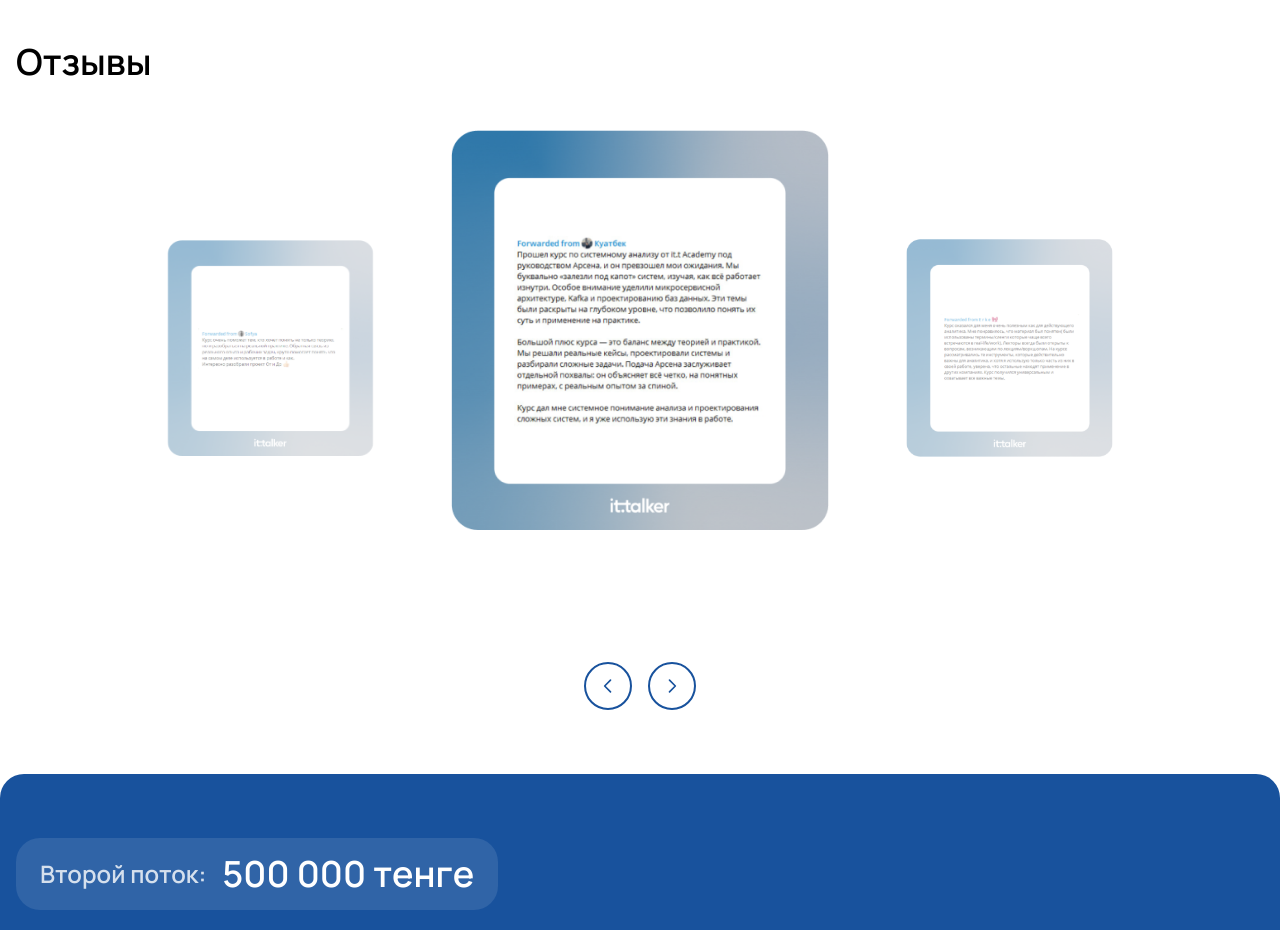
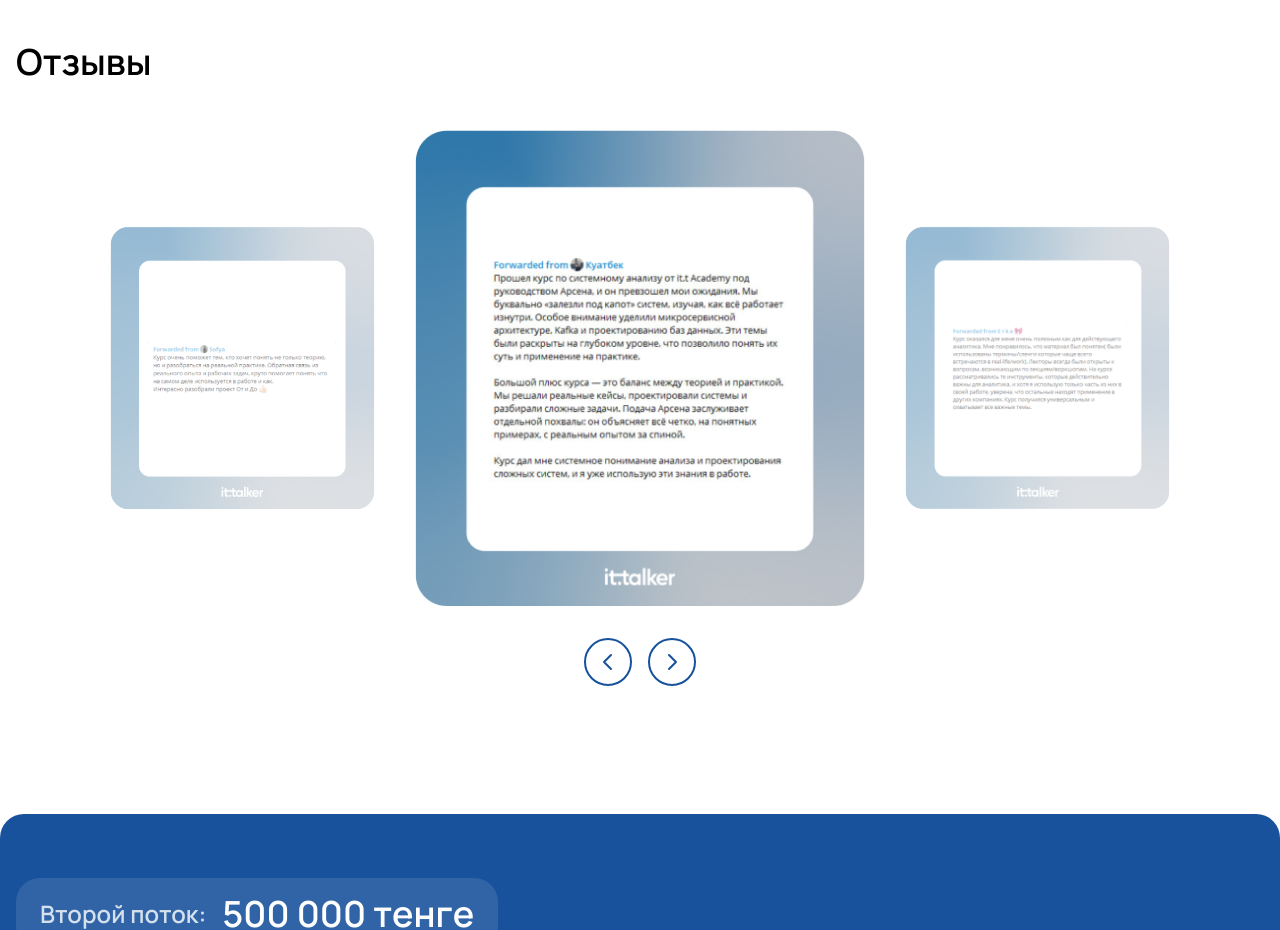
Before and after one commit to temirrllan/ittalker, a Next.js app: page / in a window 1280 px wide. Shown: the part 4640-5570 px from the top of the page. Built offline with nearby package versions, Linux system fonts and the light colour scheme.

Commit message:
fix: reviews and link

```diff
--- a/src/sections/Footer.tsx
+++ b/src/sections/Footer.tsx
@@ -25,7 +25,7 @@ export default function Footer() {
               className="h-8"
             />
             <div className="space-y-2">
-              <a href="#" className="block text-base lg:text-lg opacity-80 hover:opacity-100">
+              <a href="https://docs.google.com/document/d/1SEiKgYCyK3F5l-6nFPTyilQtbWr74gsrPql9j5RV9-k/edit?usp=sharing" className="block text-base lg:text-lg opacity-80 hover:opacity-100">
                 Политика конфиденциальности
               </a>
               <a href="#" className="block text-base lg:text-lg opacity-80 hover:opacity-100">
--- a/src/sections/Reviews.tsx
+++ b/src/sections/Reviews.tsx
@@ -39,11 +39,18 @@ function Reviews() {
   const getVisibleSlides = () => {
     const result = [];
     const totalSlides = reviews.length;
+
+    // Previous slide
     const prevIndex = currentSlide === 1 ? totalSlides - 1 : currentSlide - 2;
     result.push(reviews[prevIndex]);
+
+    // Current slide
     result.push(reviews[currentSlide - 1]);
+
+    // Next slide
     const nextIndex = currentSlide === totalSlides ? 0 : currentSlide;
     result.push(reviews[nextIndex]);
+
     return result;
   };
 
@@ -51,39 +58,31 @@ function Reviews() {
     <section id="reviews" className="py-16">
       <div className="container">
         <AnimatedSection>
-          <h2 className="text-2xl md:text-4xl font-semibold mb-8 md:mb-12">Отзывы</h2>
+          <h2 className="text-2xl md:text-4xl md:font-semibold mb-8 md:mb-12">Отзывы</h2>
         </AnimatedSection>
 
         <AnimatedSection delay={0.2}>
-          <div className="relative">
-            <div className="overflow-hidden h-[500px] sm:h-[400px] md:h-[500px]">
-              <div className="flex items-center justify-center gap-3 sm:gap-4 md:gap-[26px] w-full max-w-[968px] mx-auto">
+          <div className="relative h-[450px] md:h-[500px] md:mb-[120px]">
+            {/* Reviews Slider */}
+            <div className="overflow-hidden">
+              <div className="flex items-center justify-center gap-[26px] md:gap-[26px] w-full max-w-[968px] mx-auto">
                 {getVisibleSlides().map((review, index) => (
                   <div
                     key={review.id}
-                    className={`
-                      transition-all duration-500 ease-in-out transform
+                    className={`transition-all duration-500 ease-in-out transform flex-none
                       ${index === 1
-                        ? 'w-[80%] h-[400px] sm:w-[70%] md:w-[80%] opacity-100 z-20'
-                        : 'w-[20%] h-[400px] sm:w-[30%] md:w-[40%] opacity-50 z-10'
+                        ? 'w-[280px] md:w-[450px] aspect-[328/347] scale-100 opacity-100 z-20'
+                        : 'w-[240px] md:w-[293px] aspect-[293/314] scale-90 opacity-50 z-10'
                       }
-                      relative
+                      ${isAnimating ? 'translate-x-0' : ''}
                     `}
-                    style={{
-                      transform: `
-                        scale(${index === 1 ? '1' : '0.9'})
-                        translateY(${index === 1 ? '0' : '20px'})
-                      `
-                    }}
                   >
                     <img
                       src={review.image}
                       alt={`Review ${review.id}`}
-                      className={`
-                        w-full h-full object-contain
-                        transition-all duration-500 ease-in-out
-                        ${index === 1 ? 'rounded-[18px] sm:rounded-[20px] md:rounded-[22px]' : 'rounded-[16px] sm:rounded-[18px] md:rounded-[20px]'}
-                      `}
+                      className={`w-full h-full object-cover ${
+                        index === 1 ? 'rounded-[22px]' : 'rounded-[20px]'
+                      }`}
                     />
                   </div>
                 ))}
@@ -91,38 +90,22 @@ function Reviews() {
             </div>
 
             {/* Navigation Buttons */}
-            <div className="flex justify-center gap-3 sm:gap-4 mt-6 sm:mt-8">
+            <div className="flex justify-center gap-4 mt-8">
               <button
                 onClick={() => handleSlide('prev')}
                 disabled={isAnimating}
-                className="w-10 h-10 sm:w-12 sm:h-12 rounded-full border-2 border-[#18529D] flex items-center justify-center hover:bg-[#18529D] hover:text-white transition-colors disabled:opacity-50"
+                className="w-12 h-12 rounded-full border-2 border-[#18529D] flex items-center justify-center hover:bg-[#18529D] hover:text-white transition-colors disabled:opacity-50"
               >
-                <svg
-                  width="20"
-                  height="20"
-                  viewBox="0 0 24 24"
-                  fill="none"
-                  stroke="currentColor"
-                  className="text-[#18529D] group-hover:text-white"
-                  strokeWidth="2"
-                >
+                <svg width="24" height="24" viewBox="0 0 24 24" fill="none" stroke="#18529D" strokeWidth="2">
                   <path strokeLinecap="round" strokeLinejoin="round" d="M15 19l-7-7 7-7" />
                 </svg>
               </button>
               <button
                 onClick={() => handleSlide('next')}
                 disabled={isAnimating}
-                className="w-10 h-10 sm:w-12 sm:h-12 rounded-full border-2 border-[#18529D] flex items-center justify-center hover:bg-[#18529D] hover:text-white transition-colors disabled:opacity-50"
+                className="w-12 h-12 rounded-full border-2 border-[#18529D] flex items-center justify-center hover:bg-[#18529D] hover:text-white transition-colors disabled:opacity-50"
               >
-                <svg
-                  width="20"
-                  height="20"
-                  viewBox="0 0 24 24"
-                  fill="none"
-                  stroke="currentColor"
-                  className="text-[#18529D] group-hover:text-white"
-                  strokeWidth="2"
-                >
+                <svg width="24" height="24" viewBox="0 0 24 24" fill="none" stroke="#18529D" strokeWidth="2">
                   <path strokeLinecap="round" strokeLinejoin="round" d="M9 5l7 7-7 7" />
                 </svg>
               </button>
```
